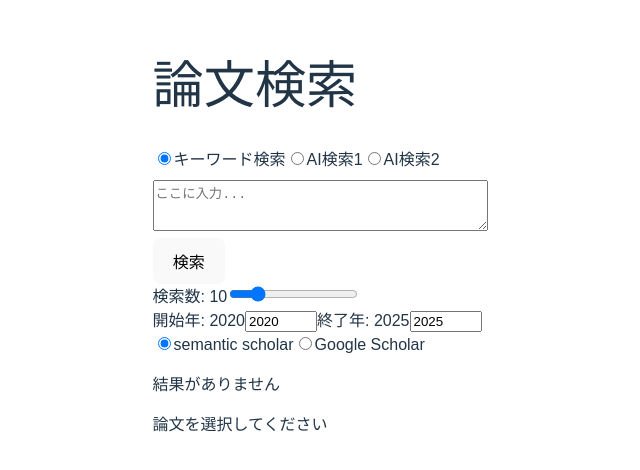
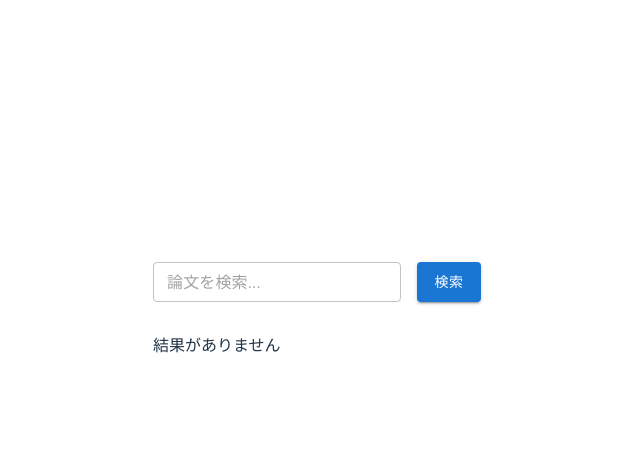
Before and after one commit to kaiKyutech/paper_search_react, a React (Vite) app in the folder frontend/: page / in a window 1280 px wide. Shown: the part 162-632 px from the top of the page, without its empty margins (323-963 px from the left). Built offline with nearby package versions, Linux system fonts and the light colour scheme.

Commit message:
Add basic search UI with MUI

```diff
--- a/frontend/package.json
+++ b/frontend/package.json
@@ -10,6 +10,9 @@
     "preview": "vite preview"
   },
   "dependencies": {
+    "@emotion/react": "^11.14.0",
+    "@emotion/styled": "^11.14.0",
+    "@mui/material": "^7.1.1",
     "react": "^19.1.0",
     "react-dom": "^19.1.0"
   },
--- a/frontend/src/App.css
+++ b/frontend/src/App.css
@@ -5,26 +5,6 @@
   font-family: sans-serif;
 }
 
-.search-bar textarea {
+.search-bar {
   width: 100%;
-  margin-top: 0.5rem;
 }
-
-.paper-list li {
-  cursor: pointer;
-  margin: 1rem 0;
-  padding: 0.5rem;
-  border: 1px solid #ccc;
-}
-
-.chat-panel {
-  margin-top: 2rem;
-}
-
-.chat-history {
-  max-height: 200px;
-  overflow-y: auto;
-  border: 1px solid #ccc;
-  padding: 0.5rem;
-  margin-bottom: 0.5rem;
-}
--- a/frontend/src/App.jsx
+++ b/frontend/src/App.jsx
@@ -1,26 +1,19 @@
 import { useState } from 'react'
 import './App.css'
 import SearchBar from './components/SearchBar.jsx'
-import SearchOptions from './components/SearchOptions.jsx'
 import PaperList from './components/PaperList.jsx'
-import ChatPanel from './components/ChatPanel.jsx'
+import { Container, Box } from '@mui/material'
 
 function App() {
-  const [options, setOptions] = useState({})
   const [papers, setPapers] = useState([])
   const [loading, setLoading] = useState(false)
-  const [selectedPaper, setSelectedPaper] = useState(null)
+  const [searched, setSearched] = useState(false)
 
-  const handleSearch = async ({ query, mode }) => {
+  const handleSearch = async (query) => {
     setLoading(true)
-    setSelectedPaper(null)
+    setSearched(true)
     try {
-      const params = new URLSearchParams({
-        query,
-        year_from: options.yearFrom || 2020,
-        year_to: options.yearTo || 2025,
-        limit: options.numPapers || 10,
-      })
+      const params = new URLSearchParams({ query })
       const res = await fetch(`/api/search?${params}`)
       const data = await res.json()
       setPapers(data)
@@ -32,14 +25,13 @@ function App() {
   }
 
   return (
-    <div className="App">
-      <h1>論文検索</h1>
-      <SearchBar onSearch={handleSearch} />
-      <SearchOptions onChange={setOptions} />
+    <Container maxWidth="md" className="App">
+      <Box sx={{ mt: searched ? 2 : 20, mb: 4 }}>
+        <SearchBar onSearch={handleSearch} />
+      </Box>
       {loading && <p>検索中...</p>}
-      <PaperList papers={papers} onSelect={setSelectedPaper} />
-      <ChatPanel paper={selectedPaper} />
-    </div>
+      <PaperList papers={papers} />
+    </Container>
   )
 }
 
--- a/frontend/src/components/PaperList.jsx
+++ b/frontend/src/components/PaperList.jsx
@@ -1,15 +1,18 @@
-export default function PaperList({ papers, onSelect }) {
-  if (!papers || papers.length === 0) {
+import { List, ListItem, ListItemText, Paper } from '@mui/material'
+
+export default function PaperList({ papers = [], onSelect }) {
+  if (!papers.length) {
     return <p>結果がありません</p>
   }
   return (
-    <ul className="paper-list">
+    <List className="paper-list">
       {papers.map((p, i) => (
-        <li key={i} onClick={() => onSelect(p)}>
-          <strong>{p.title}</strong>
-          <p>{p.abstract}</p>
-        </li>
+        <Paper key={i} sx={{ mb: 2 }}>
+          <ListItem button onClick={() => onSelect && onSelect(p)} alignItems="flex-start">
+            <ListItemText primary={p.title} secondary={p.abstract} />
+          </ListItem>
+        </Paper>
       ))}
-    </ul>
+    </List>
   )
 }
--- a/frontend/src/components/SearchBar.jsx
+++ b/frontend/src/components/SearchBar.jsx
@@ -1,55 +1,24 @@
 import { useState } from 'react'
+import { TextField, Button, Stack } from '@mui/material'
 
 export default function SearchBar({ onSearch }) {
   const [query, setQuery] = useState('')
-  const [mode, setMode] = useState('keyword')
 
   const triggerSearch = () => {
-    if (!query) return
-    onSearch({ query, mode })
+    if (!query.trim()) return
+    onSearch(query)
   }
 
   return (
-    <div className="search-bar">
-      <div>
-        <label>
-          <input
-            type="radio"
-            name="mode"
-            value="keyword"
-            checked={mode === 'keyword'}
-            onChange={() => setMode('keyword')}
-          />
-          キーワード検索
-        </label>
-        <label>
-          <input
-            type="radio"
-            name="mode"
-            value="ai1"
-            checked={mode === 'ai1'}
-            onChange={() => setMode('ai1')}
-          />
-          AI検索1
-        </label>
-        <label>
-          <input
-            type="radio"
-            name="mode"
-            value="ai2"
-            checked={mode === 'ai2'}
-            onChange={() => setMode('ai2')}
-          />
-          AI検索2
-        </label>
-      </div>
-      <textarea
+    <Stack direction="row" spacing={2} className="search-bar">
+      <TextField
+        fullWidth
         value={query}
         onChange={(e) => setQuery(e.target.value)}
-        placeholder="ここに入力..."
-        rows={3}
+        placeholder="論文を検索..."
+        size="small"
       />
-      <button onClick={triggerSearch}>検索</button>
-    </div>
+      <Button variant="contained" onClick={triggerSearch}>検索</Button>
+    </Stack>
   )
 }
```
Also changed, not shown: 1 other file (tests, documents, lock files or other folders).
